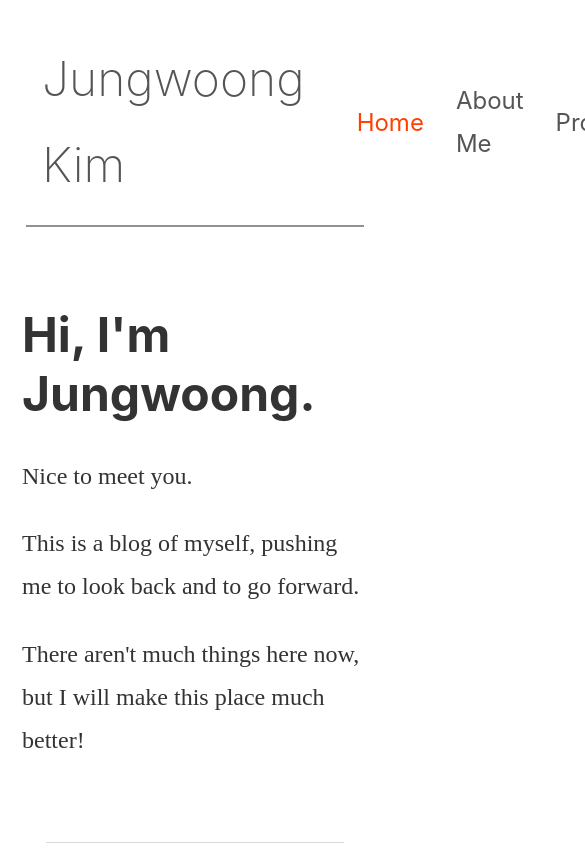
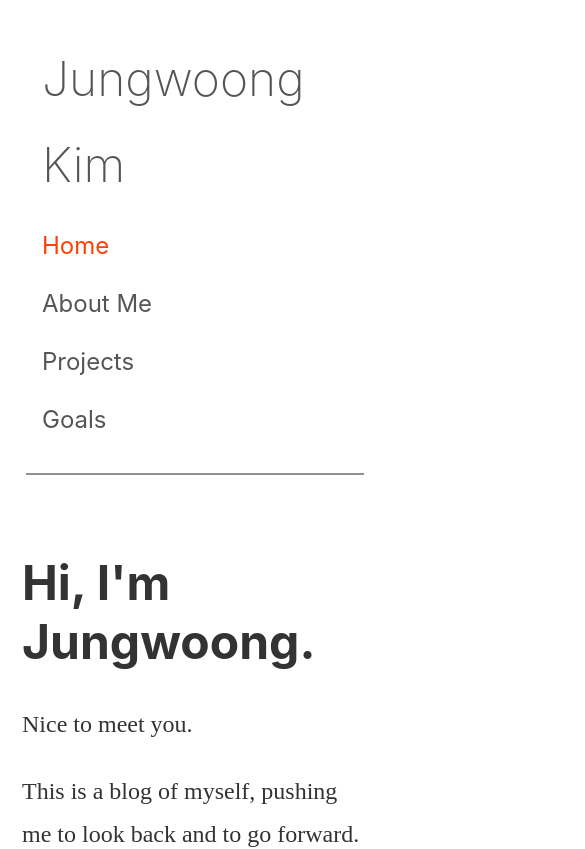
Before and after one commit to dk040106/JungwoongKim, a Svelte app: page / in a window 390 px wide. Shown: the top 849 px of the page, 585 px wide, since content can reach past the window. Built offline with nearby package versions, Linux system fonts and the light colour scheme.

Commit message:
feat: fix on small displays

```diff
--- a/public/global.css
+++ b/public/global.css
@@ -92,6 +92,9 @@ p {
 }
 
 @media (max-width: 940px) {
+  /*
+  화면 크기가 줄어들면 전체적인 padding을 줄인다.
+  */
   body {
     padding: 6px;
   }
--- a/src/components/MenuBar.svelte
+++ b/src/components/MenuBar.svelte
@@ -14,7 +14,7 @@
   }
   ul {
     display: flex;
-    justify-content: flex-start;
+    flex-wrap: wrap;
     padding: 0;
     list-style-type: none;
   }
@@ -32,12 +32,25 @@
     margin-right: 36px;
     font-weight: 150;
   }
+  @media (max-width: 940px) {
+    /*
+  화면 크기가 줄어들면 h1을 나머지와 분리한다.
+  */
+    ul {
+      flex-direction: column;
+    }
+    li {
+      margin-bottom: 15px;
+    }
+  }
 </style>
 
 <div class="tabs">
   <ul>
-    <li class="title" on:click={() => dispatch('tabChange', 'title')}>
-      {title}
+    <li>
+      <div class="title" on:click={() => dispatch('tabChange', 'title')}>
+        {title}
+      </div>
     </li>
     {#each items as item}
       <li on:click={() => dispatch('tabChange', item)}>
```
